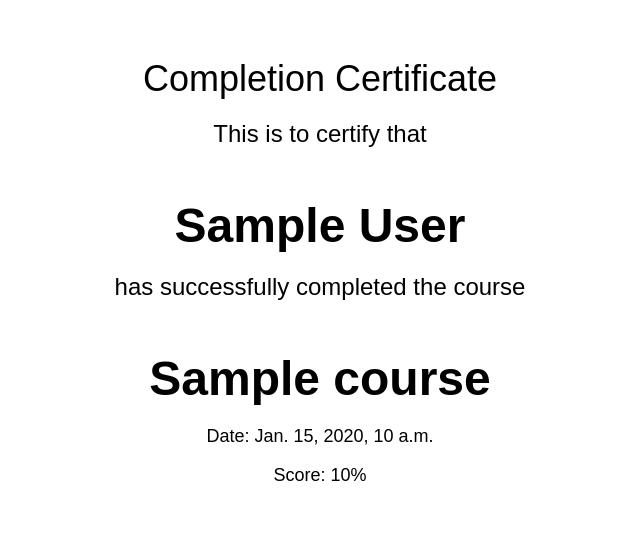
After one commit to luv9/online-learning-platform, a Django app: template mysite/olapp/templates/olapp/certificate.html in a window 1280 px wide. The commit adds this page. Shown: the top 553 px of the page, without its empty margins (320-960 px from the left). Run offline with Django 4.2, Linux system fonts and the light colour scheme; tables that the repository leaves empty hold one stand-in row (values such as "Sample post"); the template is opened without the code that fills it: values that come from a table or form of the project are taken from there, most other values are stand-ins (such as "Sample title", 1, 10 or a date in 2020).

Commit message:
Added download certificate, student progression, and attempt quiz

```diff
--- a/mysite/mysite/settings.py
+++ b/mysite/mysite/settings.py
@@ -102,7 +102,7 @@ STATIC_ROOT = os.path.join(BASE_DIR, 'staticfiles')
 
 DEFAULT_AUTO_FIELD = 'django.db.models.BigAutoField'
 
-CSRF_TRUSTED_ORIGINS = ['https://5d53-24-57-55-8.ngrok-free.app']
+CSRF_TRUSTED_ORIGINS = ['https://a336-24-57-115-201.ngrok-free.app']
 
 EMAIL_BACKEND = 'django.core.mail.backends.console.EmailBackend'
 
--- /dev/null
+++ b/mysite/olapp/templates/olapp/certificate.html
@@ -0,0 +1,43 @@
+<!DOCTYPE html>
+<html>
+    <head>
+        <style>
+            body {
+                font-family: Arial, sans-serif;
+            }
+            .certificate {
+                text-align: center;
+                padding: 50px;
+            }
+            .title {
+                font-size: 36px;
+                margin-bottom: 20px;
+            }
+            .subtitle {
+                font-size: 24px;
+                margin-bottom: 50px;
+            }
+            .name {
+                font-size: 48px;
+                font-weight: bold;
+                margin-bottom: 20px;
+            }
+            .details {
+                font-size: 18px;
+            }
+        </style>
+    </head>
+    <body>
+        <div class="certificate">
+            <div class="title">Completion Certificate</div>
+            <div class="subtitle">This is to certify that</div>
+            <div class="name">{{ student.first_name }} {{ student.last_name }}</div>
+            <div class="subtitle">has successfully completed the course</div>
+            <div class="name">{{ course.name }}</div>
+            <div class="details">
+                <p>Date: {{ date }}</p>
+                <p>Score: {{ average_score }}%</p>
+            </div>
+        </div>
+    </body>
+</html>
--- a/mysite/olapp/templates/olapp/course_search.html
+++ b/mysite/olapp/templates/olapp/course_search.html
@@ -14,10 +14,10 @@
             {% for course in courses %}
             <li>
                 <!-- Check if the student has already paid for this course -->
-                    {{ course.name }} - {{ course.instructor.first_name }} {{ course.instructor.last_name }}
+                {{ course.name }} - {{ course.instructor.first_name }} {{ course.instructor.last_name }}
+                {% if course not in user.student.courses.all %}
                     <a href="{% url 'olapp:student_course_brief_detail' pk=course.id %}">
                     <button>View Course Overview</button></a>
-                    {% if course not in user.student.courses.all %}
                     {%if user.student.membership == 'G'%}
                         <a href="{% url 'olapp:course_payment' pk=course.id %}">
                         <button>Add</button></a>
@@ -26,7 +26,6 @@
                         <button>Pay</button></a>
                     {%endif%}
                 {% else %}
-                <li>{{ course.name }} - {{ course.instructor.first_name }} {{ course.instructor.last_name }}
                     <a href="{% url 'olapp:student_course_detail' pk=course.id %}">
                     <button>View Course </button></a>
                 {% endif %}
--- a/mysite/olapp/templates/olapp/instructor_course_detail.html
+++ b/mysite/olapp/templates/olapp/instructor_course_detail.html
@@ -15,7 +15,7 @@
 {% for quiz in course.quiz_set.all %}
     <p>{{ quiz.title }}</p>
     <a href="{% url 'olapp:instructor_quiz_detail' pk=quiz.id %}">
-        <button>View Quiz</button>
+        <button>View Quiz</button></a>
 {% endfor %}
 
 <a href="{% url 'olapp:create_quiz' course.id %}">Add Quiz</a>
--- a/mysite/olapp/templates/olapp/student_homepage.html
+++ b/mysite/olapp/templates/olapp/student_homepage.html
@@ -9,9 +9,13 @@
     {% endif %}
     {% if student.courses.all %}
         <h3>Enrolled courses: </h3>
+
         <ul>
         {% for course in student.courses.all %}
-            <li><p>{{course.name}}</p></li>
+            <li><p>{{course.name}}
+                <a href="{% url 'olapp:student_course_detail' pk=course.id %}">
+                    <button>View Course </button></a></p>
+            </li>
         {% endfor %}
         </ul>
     {% else %}
--- a/mysite/olapp/urls.py
+++ b/mysite/olapp/urls.py
@@ -36,5 +36,6 @@ urlpatterns = [
     path('buy_membership/', views.BuyMembershipView.as_view(), name='buy_membership'),
     path('membership_payment_done/', views.MembershipPaymentDoneView.as_view(), name='membership_payment_done'),
     path('membership_payment_cancelled/', views.MembershipPaymentCancelledView.as_view(), name='membership_payment_cancelled'),
+    path('student/course/<int:course_no>/certificate/', views.download_certificate, name='download_certificate'),
 
 ]
```
Also changed, not shown: mysite/olapp/templates/olapp/student_course_detail.html (+26 -2 lines), mysite/olapp/templatetags/myfilters.py (added, +7 -0 lines), mysite/olapp/views.py (+76 -3 lines), mysite/olapp/templatetags/__init__.py (added).
